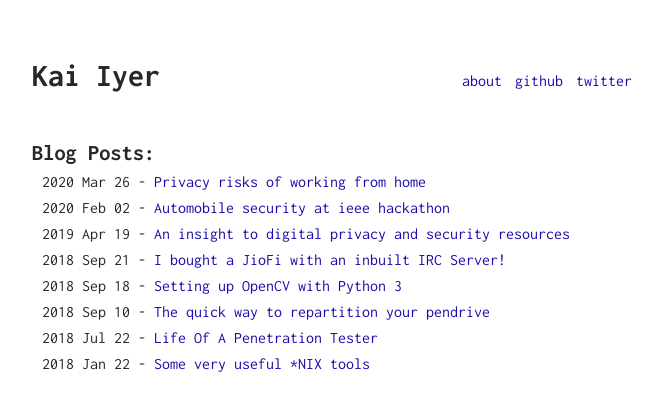
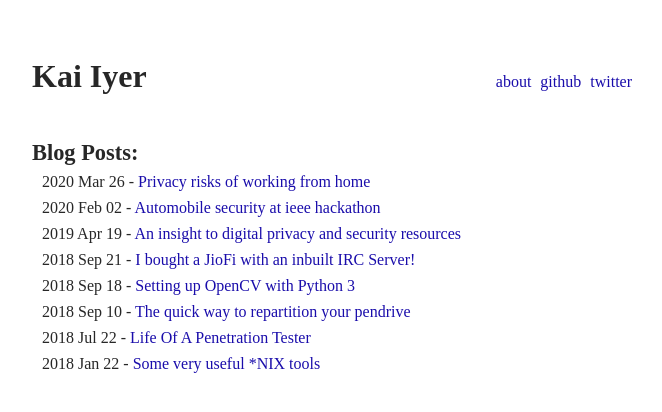
Before and after one commit to kaiiyer/kaiiyer.github.io, a Jekyll site: the page built from index.html, in a window 1280 px wide. Shown: the top 412 px of the page, without its empty margins (308-970 px from the left). Built offline with Jekyll 4.4.1, drawn with Linux system fonts in a browser that asks for light colours.

Commit message:
Update main.scss

```diff
--- a/assets/css/main.scss
+++ b/assets/css/main.scss
@@ -7,7 +7,7 @@
 body {
 	color: $color-black;
 	background: $color-white;
-	font-family: 'Inconsolata', ;
+	font-family: 'Roman Morrissey ', ;
 	font-size: 100%;
 	font-weight: 400;
 }
```
